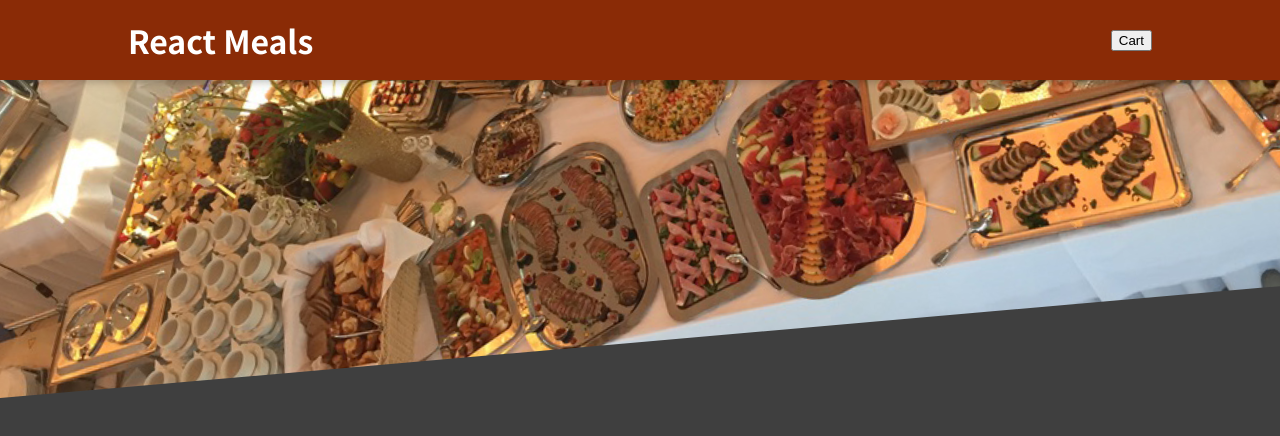
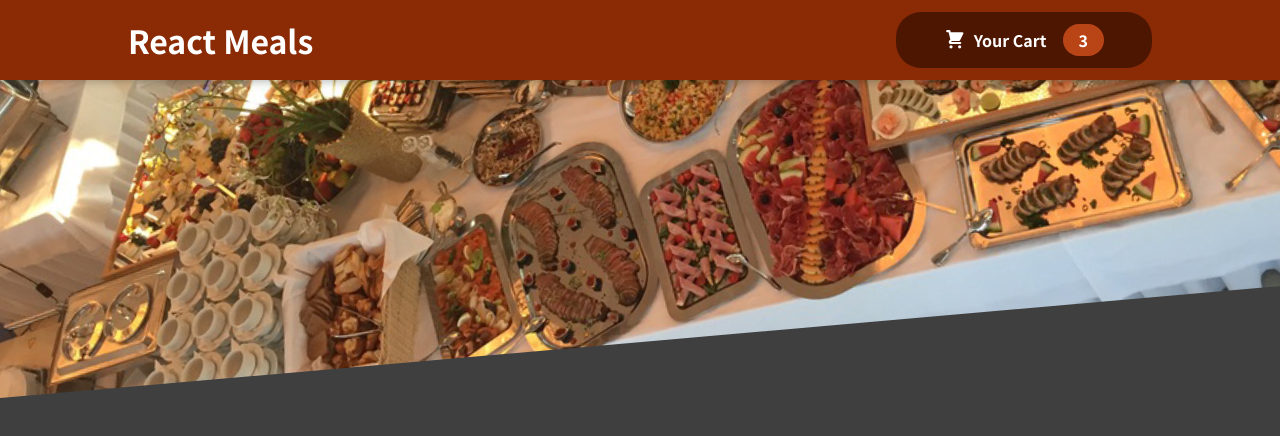
Before and after one commit to fstipo/Food-app, a React (Create React App) app: page / in a window 1280 px wide. Shown: the top 436 px of the page. Built offline with nearby package versions, Linux system fonts and the light colour scheme.

Commit message:
HeaderCartButton component

```diff
--- a/package.json
+++ b/package.json
@@ -34,5 +34,8 @@
       "last 1 firefox version",
       "last 1 safari version"
     ]
+  },
+  "devDependencies": {
+    "gh-pages": "^3.2.3"
   }
 }
--- a/src/components/Layout/Header.js
+++ b/src/components/Layout/Header.js
@@ -1,12 +1,13 @@
 import React, { Fragment } from 'react';
 import styles from './Header.module.css';
 import mealsImage from '../../assets/meals.jpg';
+import HeaderCartButton from './HeaderCartButton';
 const Header = (props) => {
   return (
     <Fragment>
       <header className={styles.header}>
         <h1>React Meals</h1>
-        <button>Cart</button>
+        <HeaderCartButton />
       </header>
       <div className={styles['main-image']}>
         <img src={mealsImage} alt="A table full of delicious food" />
--- /dev/null
+++ b/src/components/Layout/HeaderCartButton.js
@@ -0,0 +1,16 @@
+import ChartIcon from '../Cart/ChartIcon';
+import styles from './HeaderCartButton.module.css';
+
+const HeaderCartButton = (props) => {
+  return (
+    <button className={styles.button}>
+      <span className={styles.icon}>
+        <ChartIcon />
+      </span>
+      <span>Your Cart</span>
+      <span className={styles.badge}>3</span>
+    </button>
+  );
+};
+
+export default HeaderCartButton;
```
Also changed, not shown: 2 other files (tests, documents, lock files or other folders).
